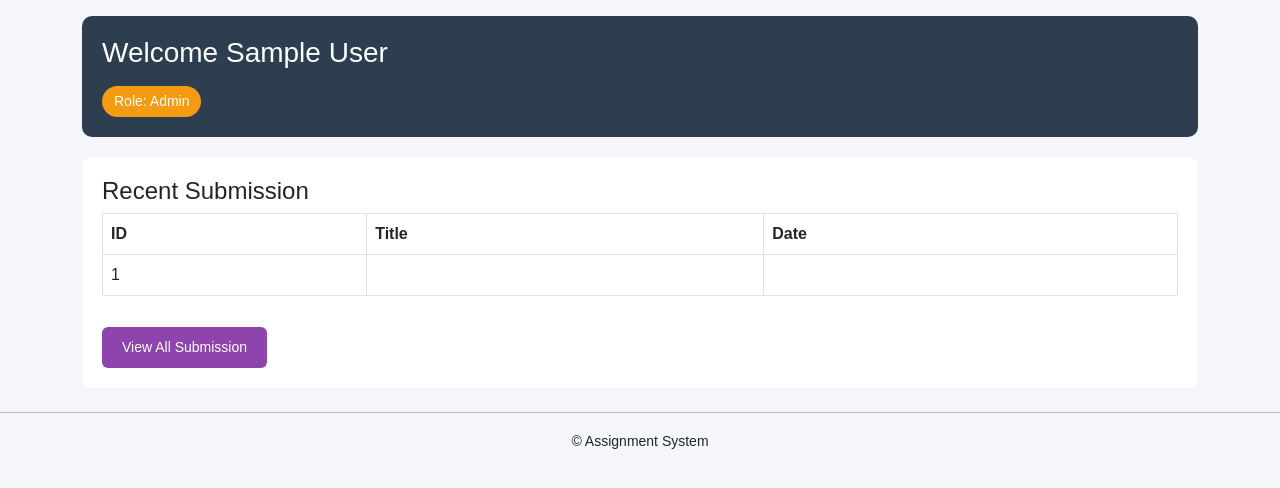
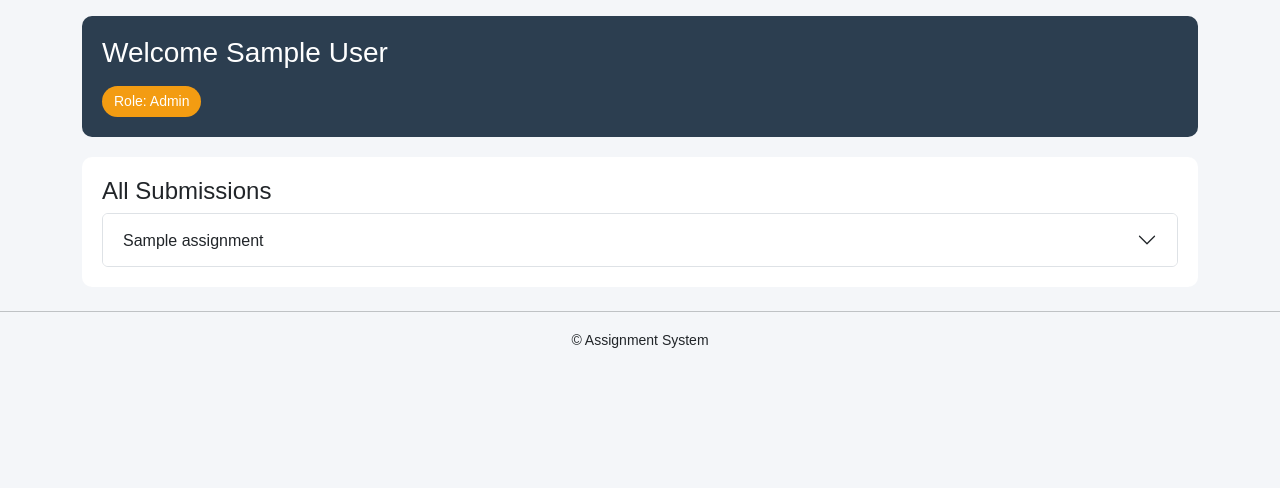
Before and after one commit to Ainaa06K/Mini-Project-2, a PHP site: page /dashboard.php in a window 1280 px wide. Shown: the part 60-548 px from the top of the page. Run offline with PHP 8.4, Linux system fonts and the light colour scheme; the visitor is signed in with stand-in values (Sample User, id 1); tables that the repository leaves empty hold one stand-in row (values such as "Sample post"); data that the repository does not hold is empty.

Commit message:
Update dashboard.php

```diff
--- a/dashboard.php
+++ b/dashboard.php
@@ -2,12 +2,15 @@
 include 'config.php';
 include 'header.php';
 
+
+if(!isset($_SESSION['user_id'])){
+    header("Location: login.php");
+    exit();
+}
+
+$user_id = $_SESSION['user_id'];
+$role = $_SESSION['role'];
 $name = $_SESSION['name'] ?? 'User';
-$user_id = $_SESSION['user_id'] ?? 0;
-$role = $_SESSION['role'] ?? 'student';
-
-$sql = "SELECT * FROM submissions ORDER BY id DESC LIMIT 4";
-$result = $conn->query($sql);
 ?>
 
 <style>
@@ -16,7 +19,6 @@ body{
     font-family: Arial;
 }
 
-/* WELCOME BOX */
 .welcome{
     background:#2c3e50;
     color:white;
@@ -24,7 +26,6 @@ body{
     border-radius:10px;
 }
 
-/* ROLE LABEL */
 .role-box{
     margin-top:8px;
     display:inline-block;
@@ -35,7 +36,6 @@ body{
     color:white;
 }
 
-/* BOX */
 .box{
     background:white;
     padding:20px;
@@ -43,35 +43,42 @@ body{
     margin-top:20px;
 }
 
-/* BUTTON */
-.btn-view-custom{
-    display:inline-block;
-    margin-top:15px;
-    padding:10px 15px;
-    background:#8e44ad;
-    color:white;
-    text-decoration:none;
-    border-radius:8px;
-}
-/* Guna nama yang spesifik supaya tak gaduh dengan navbar */
-.btn-dashboard-view {
-    display: inline-block;    /* Wajib ada supaya padding & margin berfungsi */
-    margin-top: 15px;
-    padding: 10px 20px;
-    background-color: #8e44ad; /* Warna ungu */
-    color: #ffffff !important; /* Paksa teks jadi putih */
-    text-decoration: none !important; /* Buang garis bawah */
-    border-radius: 6px;
-    font-size: 14px;
-    font-weight: 500;
-    transition: 0.3s;
+/* FILE STYLE */
+.file-item{
+    padding:10px 0;
+    border-bottom:1px solid #eee;
+    display:flex;
+    justify-content:space-between;
+    align-items:center;
 }
 
-.btn-dashboard-view:hover {
-    background-color: #732d91; /* Ungu gelap sikit masa hover */
-    color: #ffffff !important;
+.file-left{
+    font-size:14px;
 }
 
+.file-name{
+    color:#333;
+    font-weight:500;
+}
+
+/* BUTTONS */
+.download-btn{
+    background:#1e639b;
+    color:white;
+    padding:5px 10px;
+    border-radius:6px;
+    text-decoration:none;
+    font-size:13px;
+}
+
+.delete-btn{
+    background:#e74c3c;
+    color:white;
+    padding:5px 10px;
+    border-radius:6px;
+    border:none;
+    font-size:13px;
+}
 </style>
 
 <div class="container mt-3">
@@ -80,7 +87,6 @@ body{
     <div class="welcome">
         <h3>Welcome <?php echo htmlspecialchars($name); ?></h3>
 
-        <!-- ROLE DISPLAY -->
         <div class="role-box">
             Role: <?php echo ucfirst($role); ?>
         </div>
@@ -89,42 +95,138 @@ body{
     <!-- CONTENT -->
     <div class="box">
 
-        <h4>Recent Submission</h4>
+        <h4>
+            <?php echo ($role == 'admin') ? 'All Submissions' : 'My Submissions'; ?>
+        </h4>
 
-        <table class="table table-bordered">
-            <tr>
-                <th>ID</th>
-                <th>Title</th>
-                <th>Date</th>
-            </tr>
+        <div class="accordion" id="submissionAccordion">
 
         <?php
+        $assignments = $conn->query("SELECT * FROM assignments ORDER BY id DESC");
+
+        while($a = $assignments->fetch_assoc()){
+
+            $assignment_id = $a['id'];
+        ?>
+
+            <div class="accordion-item">
+
+                <h2 class="accordion-header">
+                    <button class="accordion-button collapsed"
+                        data-bs-toggle="collapse"
+                        data-bs-target="#a<?= $assignment_id; ?>">
+
+                        <?= htmlspecialchars($a['title']); ?>
+
+                    </button>
+                </h2>
+
+                <div id="a<?= $assignment_id; ?>" class="accordion-collapse collapse"
+                    data-bs-parent="#submissionAccordion">
+
+                    <div class="accordion-body">
+
+                        <?php
+
+                        if($role == 'admin'){
+                            $sql = "SELECT users.name, submissions.file
+                                    FROM submissions
+                                    JOIN users ON submissions.user_id = users.id
+                                    WHERE submissions.assignment_id = $assignment_id";
+                        } else {
+                            $sql = "SELECT file
+                                    FROM submissions
+                                    WHERE assignment_id = $assignment_id
+                                    AND user_id = $user_id";
+                        }
+
+                        $result = $conn->query($sql);
+
                         if($result && $result->num_rows > 0){
+
                             while($row = $result->fetch_assoc()){
+
+                                $file = $row['file'];
                         ?>
-                <tr>
-                    <td><?php echo $row['id']; ?></td>
-                    <td><?php echo $row['title']; ?></td>
-                    <td><?php echo $row['created_at']; ?></td>
-                </tr>
+
+                        <div class="file-item">
+
+                            <div class="file-left">
+
+                                <?php if($role == 'admin'){ ?>
+                                    👤 <b><?= $row['name']; ?></b><br>
+                                <?php } ?>
+
+                                📄 <span class="file-name"><?= htmlspecialchars($file); ?></span>
+
+                            </div>
+
+                            <div class="d-flex gap-2">
+
+                                <a class="download-btn" href="uploads/<?= $file; ?>">
+                                    Download
+                                </a>
+
+                                <button class="delete-btn"
+                                    data-bs-toggle="modal"
+                                    data-bs-target="#del<?= md5($file); ?>">
+                                    Delete
+                                </button>
+
+                            </div>
+
+                        </div>
+
+                        <!-- DELETE MODAL -->
+                        <div class="modal fade" id="del<?= md5($file); ?>" tabindex="-1">
+                          <div class="modal-dialog modal-dialog-centered">
+                            <div class="modal-content">
+
+                              <div class="modal-header">
+                                <h5 class="modal-title">Confirm Delete</h5>
+                                <button type="button" class="btn-close" data-bs-dismiss="modal"></button>
+                              </div>
+
+                              <div class="modal-body">
+                                Are you sure want to delete this file?
+                                <br><b><?= htmlspecialchars($file); ?></b>
+                              </div>
+
+                              <div class="modal-footer">
+                                <button class="btn btn-secondary" data-bs-dismiss="modal">
+                                    Cancel
+                                </button>
+
+                                <a href="delete.php?file=<?= $file; ?>"
+                                   class="btn btn-danger">
+                                   Yes Delete
+                                </a>
+                              </div>
+
+                            </div>
+                          </div>
+                        </div>
+
                         <?php
                             }
+
                         } else {
-                echo "<tr><td colspan='3'>No submission yet</td></tr>";
+                            echo "No submission yet";
                         }
                         ?>
 
-        </table>
+                    </div>
 
-        <!-- BUTTON TEXT ROLE BASED -->
-       <?php if($role == "admin"){ ?>
-        <a href="view_submission.php" class="btn-dashboard-view">View All Submission</a>
-        <?php } else { ?>
-            <a href="view_submission.php" class="btn-dashboard-view">View all your submission</a>
+                </div>
+
+            </div>
+
         <?php } ?>
 
         </div>
 
     </div>
 
+</div>
+
 <?php include 'footer.php'; ?>
```
Lines whose indentation alone changed are shown as unchanged.
